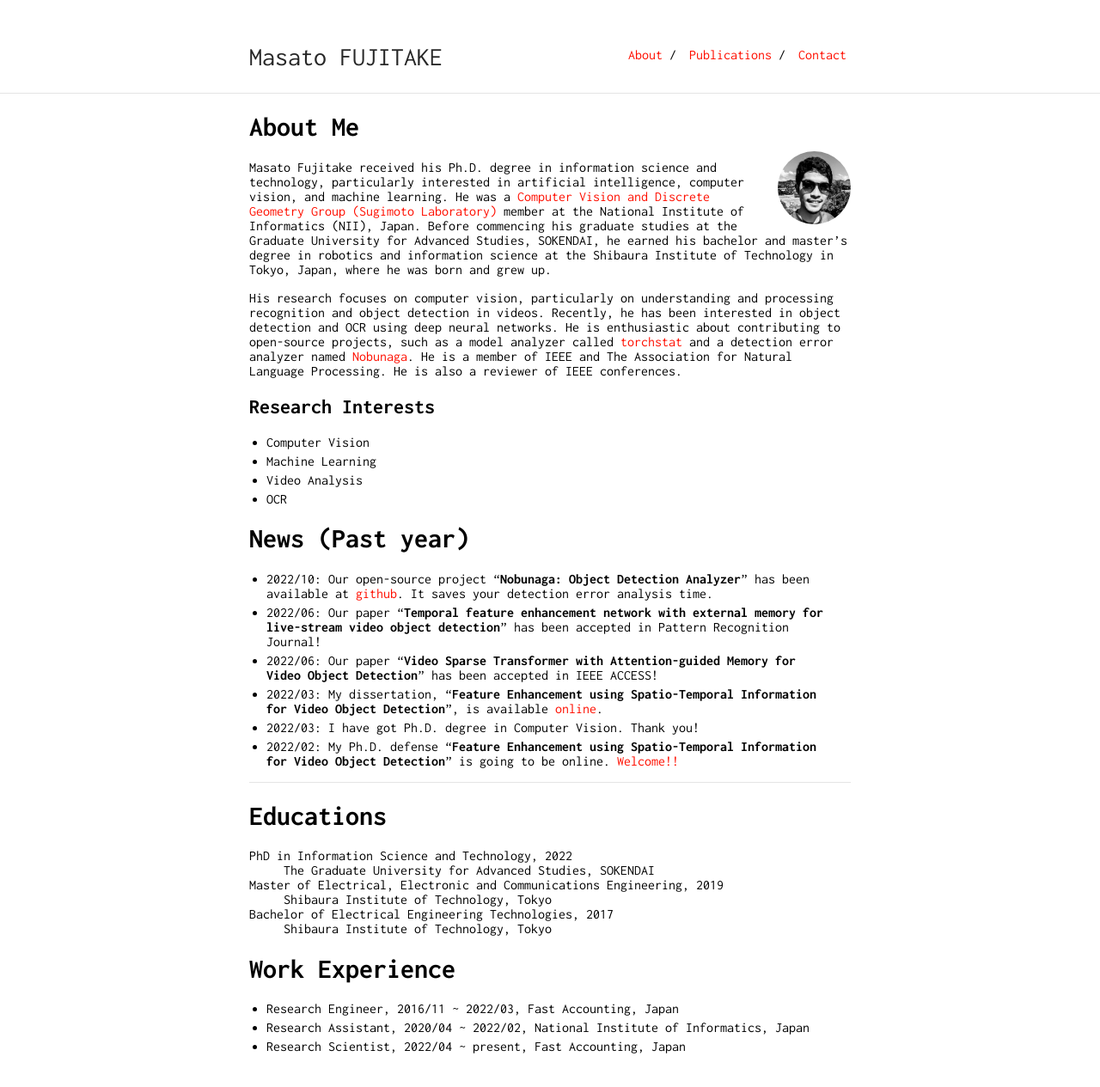
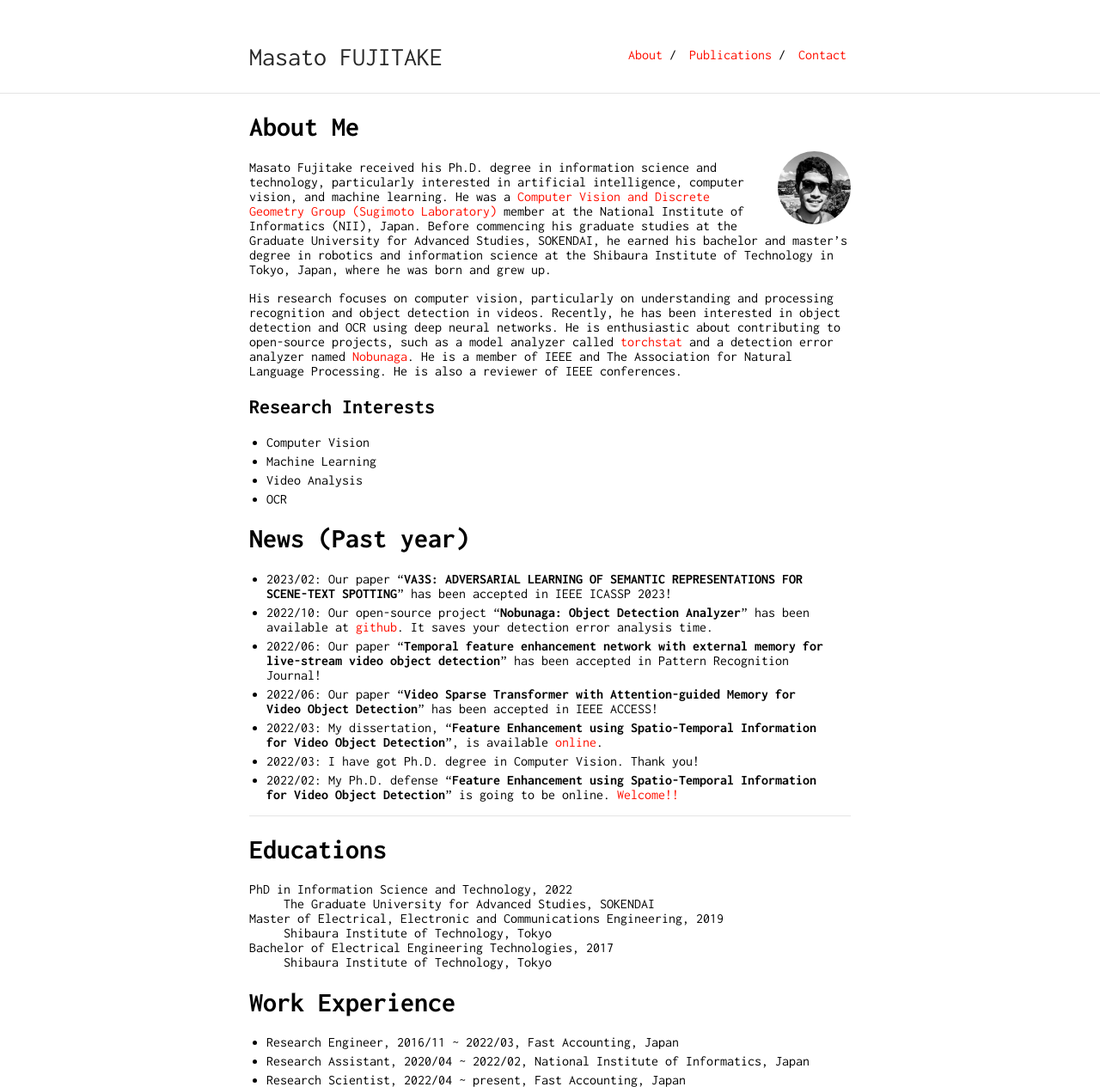
Before and after one commit to Swall0w/Swall0w.github.io, a Jekyll site: the page built from index.md, in a window 1280 px wide. Shown: the whole page at 86% size. Built offline with Jekyll 4.4.1, drawn with Linux system fonts in a browser that asks for light colours; our own code applies the rules of GitHub Pages for plain Markdown files; before the commit the page ends 1226 px from its top, so only the background shows below that.

Commit message:
Update index.md

```diff
--- a/index.md
+++ b/index.md
@@ -25,6 +25,7 @@ He is also a reviewer of IEEE conferences.
 - OCR
 
 # News (Past year)
+- 2023/02: Our paper "**VA3S: ADVERSARIAL LEARNING OF SEMANTIC REPRESENTATIONS FOR SCENE-TEXT SPOTTING**" has been accepted in IEEE ICASSP 2023!
 - 2022/10: Our open-source project "**Nobunaga: Object Detection Analyzer**" has been available at [github](https://github.com/FastAccounting/nobunaga). It saves your detection error analysis time.
 - 2022/06: Our paper "**Temporal feature enhancement network with external memory for live-stream video object detection**" has been accepted in Pattern Recognition Journal!
 - 2022/06: Our paper "**Video Sparse Transformer with Attention-guided Memory for Video Object Detection**" has been accepted in IEEE ACCESS!
```
